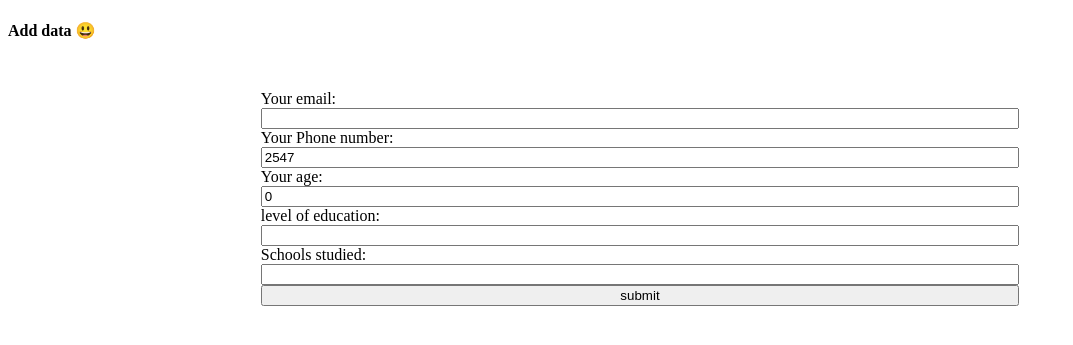
After one commit to Elvismutinda/PHP-tutorial, a PHP site: page /add.php in a window 1280 px wide. The commit adds this page. Shown: the top 345 px of the page, without its empty margins (0-1073 px from the left). Run offline with PHP 8.4, Linux system fonts and the light colour scheme.

Commit message:
phptoday

```diff
--- /dev/null
+++ b/add.php
@@ -0,0 +1,96 @@
+<?php
+$errors = array('emal' => '','number' => '','ae' => '','edu' => '', 'schol' => '');
+$email = $educ = $schoo = '';
+$nos = 2547;
+$ag = 0;
+
+if(isset($_POST['submit'])){
+    if(empty($_POST['email'])){
+       $errors['emal'] = 'An email is required <br />';
+    }
+    else{
+        $email = $_POST['email'];
+        if(!filter_var($email,FILTER_VALIDATE_EMAIL)){
+            $errors['emal'] = 'email must be a valid email adress';
+        }
+    }
+    if(empty($_POST['phonenumber'])){
+        $errors['number'] = 'A phone number is required <br />';
+    }
+    else{
+        $nos = $_POST['phonenumber'];
+        if(!filter_var($nos,FILTER_VALIDATE_INT)){
+            $errors['number'] = 'phonenumber must be valid';
+        }
+    }
+    if(empty($_POST['age'])){
+        $errors['ae'] = 'Age is required <br />';
+    }
+    else{
+        $ag = $_POST['age'];
+        if(!filter_var($ag,FILTER_VALIDATE_INT)){
+            $errors['ae'] = 'Age must only be a number';
+        }
+    }
+    if(empty($_POST['education'])){
+        $errors['edu'] = 'Education level is required <br />';
+    }
+    else{
+        $educ = $_POST['education'];
+        if(!preg_match('/^[a-zA-Z\s]+$/',$educ)){
+            $errors['edu'] = 'Level of eductation must only be letters and spaces';
+        }
+    }
+    if(empty($_POST['school'])){
+        $errors['schol'] = 'Schools learnt is required <br />';
+    }
+    else{
+        $schoo = $_POST['school'];
+        if(!preg_match('/^([a-zA-Z\s]+)(,\s*[a-zA-Z\s]*)*$/',$schoo)){
+            $errors['schol'] = 'Schools learnt must be a comma separated list';
+        }
+    }
+
+}
+
+
+
+?>
+
+<!DOCTYPE html>
+<html lang="en">
+<head>
+    <meta charset="UTF-8">
+    <meta http-equiv="X-UA-Compatible" content="IE=edge">
+    <meta name="viewport" content="width=device-width, initial-scale=1.0">
+    <title>form</title>
+</head>
+<body>
+    <h4>Add data 😃</h4>
+    <form action="add.php" method="POST" style="display: flex; flex-direction: column; margin: 50px 20%;">
+
+        <label for="email" style="margin:20px,0;">Your email: </label>
+        <input type="text" name="email" value ="<?php echo htmlspecialchars($email); ?>" >
+        <div class="errormessage" style="color:red; margin:20px,0;"><?php echo($errors['emal']);  ?></div>
+
+        <label for="phone number" style="margin:20px,0;">Your Phone number: </label>
+        <input type="number" name="phonenumber" value ="<?php echo htmlspecialchars($nos); ?>" >
+        <div class="errormessage" style="color:red; margin:20px,0;"><?php echo($errors['number']);  ?></div>
+
+        <label for="age" style="margin:20px,0;">Your age: </label>
+        <input type="number" name="age" value ="<?php echo htmlspecialchars($ag); ?>" >
+        <div class="errormessage" style="color:red; margin:20px,0;"><?php echo($errors['ae']);  ?></div>
+
+        <label for="level of education" style="margin:20px,0;">level of education: </label>
+        <input type="text" name="education" value ="<?php echo htmlspecialchars($educ); ?>">
+        <div class="errormessage" style="color:red; margin:20px,0;"><?php echo($errors['edu']);  ?></div>
+
+        <label for="schools studied" style="margin:20px,0;">Schools studied: </label>
+        <input type="text" name="school" value ="<?php echo htmlspecialchars($schoo); ?>">
+        <div class="errormessage" style="color:red; margin:20px,0;"><?php echo($errors['schol']);  ?></div>
+
+        <button name="submit" >submit</button>
+
+    </form>
+</body>
+</html>
--- a/index.php
+++ b/index.php
@@ -84,6 +84,7 @@
         <h2><?php echo $name['fourth'];?></h2>
         <?php } ?> -->
     </ul> -->
+    <form action=""></form>
 
 
 </div>
```
